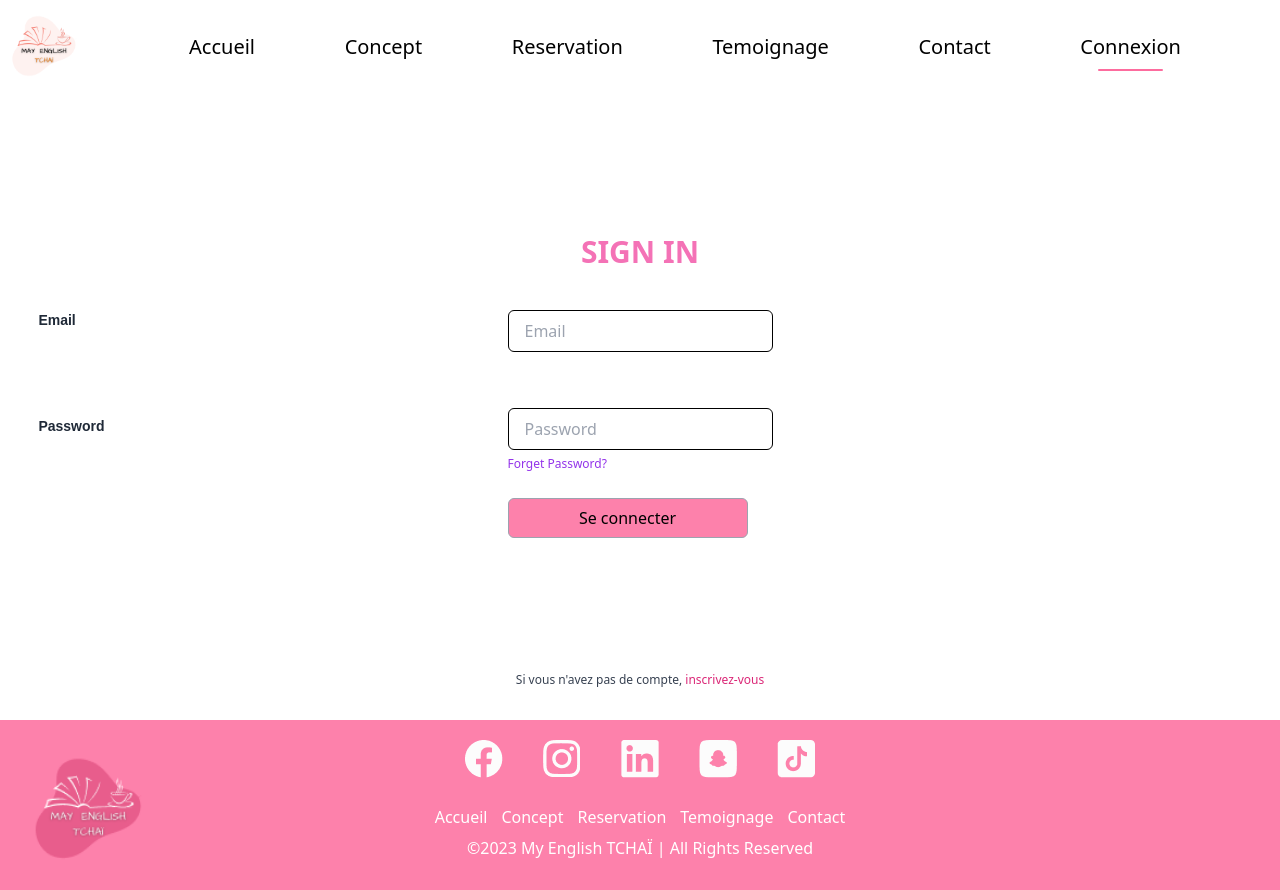
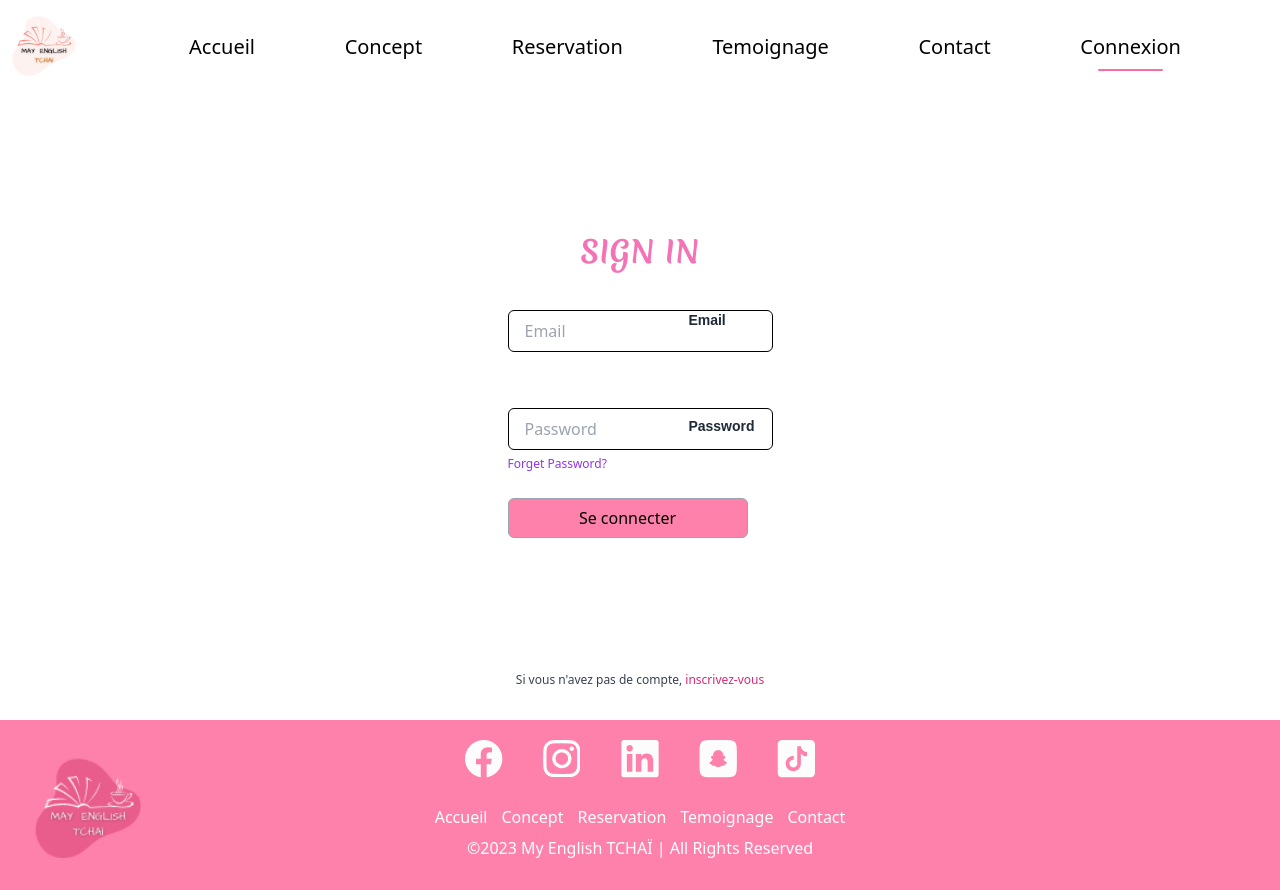
Before and after one commit to may-english-tchai/web-app, a React (Vite) app: page /login in a window 1280 px wide. Built offline with nearby package versions, Linux system fonts and the light colour scheme.

Commit message:
#feat: #131 fix the login page design

```diff
--- /dev/null
+++ b/src/assets/styles/failedpayment.scss
@@ -0,0 +1,9 @@
+.Failedpayment{
+    @font-face {
+        font-family: "MeriendaBold";
+        src: url(/fonts/Merienda-Bold.ttf);
+      }
+      p{
+        font-family: "MeriendaBold";
+      }
+}
--- a/src/assets/styles/main.scss
+++ b/src/assets/styles/main.scss
@@ -8,6 +8,7 @@
 @import url("testimony.scss");
 @import url("article.scss");
 @import url("register.scss");
+@import url("signInForm.scss");
 
 * {
   padding: 0%;
--- /dev/null
+++ b/src/assets/styles/signInForm.scss
@@ -0,0 +1,12 @@
+.signinform{
+    @font-face {
+        font-family: "MeriendaBold";
+        src: url(/fonts/Merienda-Bold.ttf);
+      }
+      h1{
+        font-family: "MeriendaBold";
+      }
+      label{
+        margin-left: 650px;
+      }
+}
--- a/src/components/SignInForm.jsx
+++ b/src/components/SignInForm.jsx
@@ -3,6 +3,7 @@ import { signUp } from "../store/auth";
 import { useNavigate } from "react-router-dom";
 import toast, { Toaster } from "react-hot-toast";
 import { wait, notifyError } from "../store/auth";
+import "../assets/styles/signInForm.scss";
 
 const Login = () => {
 	const navigate = useNavigate();
@@ -24,7 +25,7 @@ const Login = () => {
 	};
 
 	return (
-		<div className="flex flex-col justify-center overflow-hidden h-4/5">
+		<div className="signinform flex flex-col justify-center overflow-hidden h-4/5">
 			<div className="m-auto rounded-md lg:max-w-xl">
 				<h1 className="text-3xl font-semibold text-center text-pink-400 my-36 mb-10">
 					SIGN IN
--- /dev/null
+++ b/src/pages/FailedpaymentPage.jsx
@@ -0,0 +1,20 @@
+import "../assets/styles/failedpayment.scss";
+
+const Failedpayment = () => {
+	return (
+		<div className="Failedpayment bg-white h-screen flex justify-center">
+			<div className="container lg:w-1/2 sm:w-1/2 mx-11 bg-white m-44 flex justify-center rounded-2xl">
+				<div className="flex flex-col">
+					<img
+						className="h-[250px] w-[235px] lg:h-auto lg:w-auto"
+						src="img/failedscreen.png"
+						alt="failedscreen"
+					/>
+					<p className="flex justify-center">PAYMENT FAILED</p>
+				</div>
+			</div>
+		</div>
+	);
+};
+
+export default Failedpayment;
```
Also changed, not shown: public/img/failedscreen.png (added).
